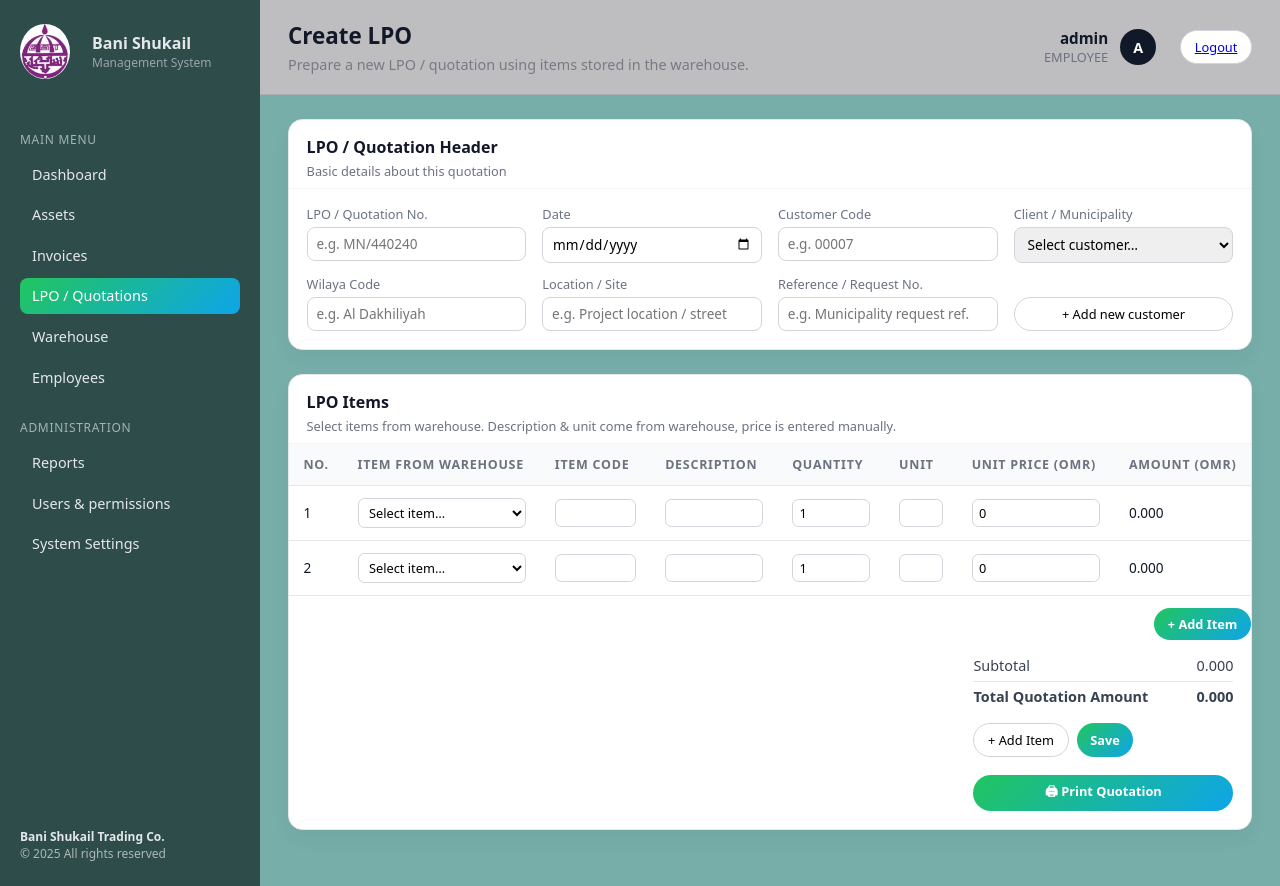
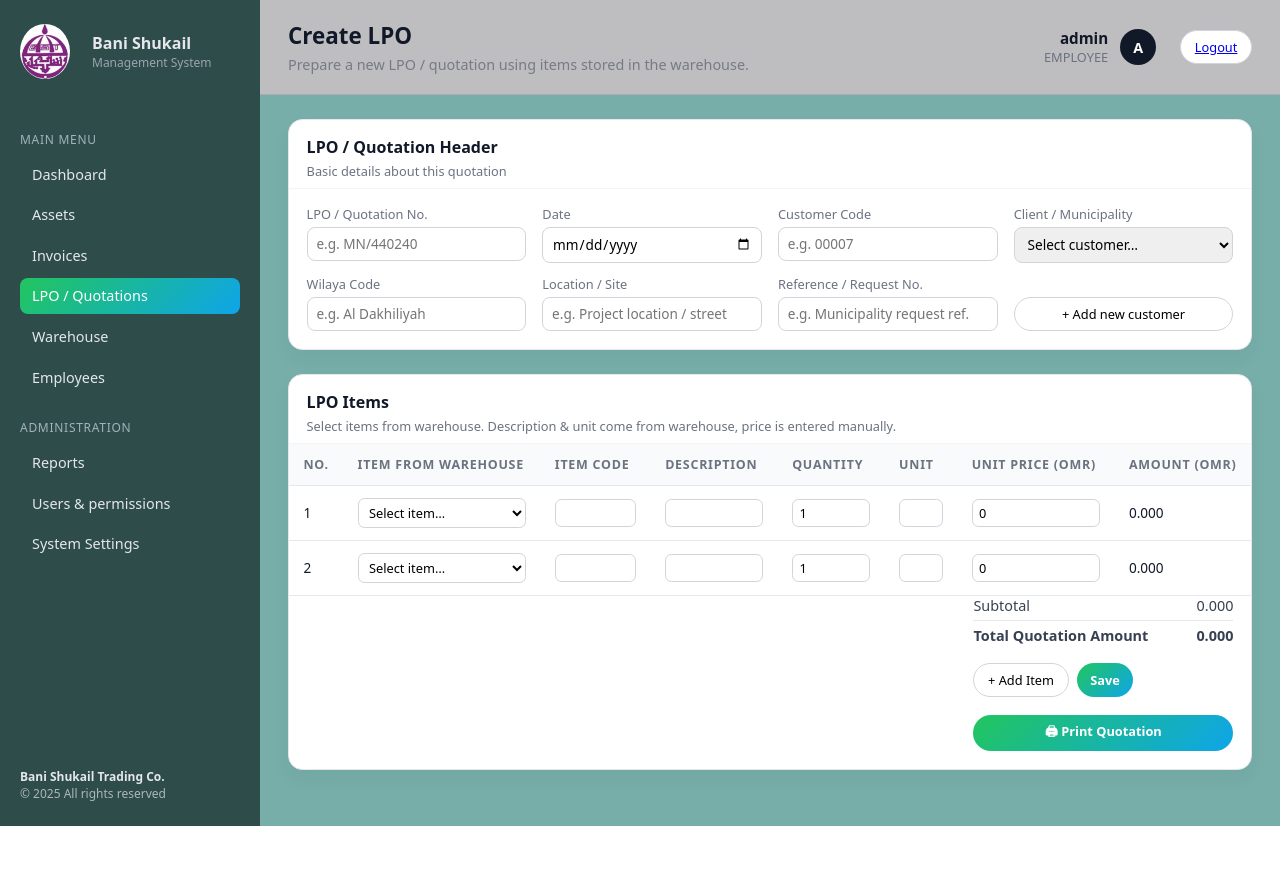
Before and after one commit to ALMAJD91/BaniShukailWebsite, a Django app: page /lpo/create/ in a window 1280 px wide. After the commit the page ends 826 px from the top, so only its background shows below. Run offline with Django 5.2, Linux system fonts and the light colour scheme; a user stored in the database is signed in.

Commit message:
Fix LPO page: remove duplicate button and require fields

```diff
--- a/templates/lpo_create.html
+++ b/templates/lpo_create.html
@@ -11,12 +11,12 @@
             <div class="form-grid">
                 <div class="field-group">
                     <label for="lpo-no">LPO / Quotation No.</label>
-                    <input id="lpo-no" type="text" placeholder="e.g. MN/440240" name="lpo_no" name="lpo_no">
+                    <input id="lpo-no" type="text" placeholder="e.g. MN/440240" name="lpo_no" required>
                 </div>
 
                 <div class="field-group">
                     <label for="lpo-date">Date</label>
-                    <input id="lpo-date" type="date" name="date" name="date">
+                    <input id="lpo-date" type="date" name="date" required>
                 </div>
 
                 <div class="field-group">
@@ -130,12 +130,7 @@
             </table>
         </div>
 
-        <div class="toolbar" style="margin-top: 0.75rem;">
-            <div class="toolbar-left"></div>
-            <div class="toolbar-right">
-                <button class="btn-primary" type="button" id="add-item-row-lpo">+ Add Item</button>
-            </div>
-        </div>
+
 
         <!-- Totals (without VAT) -->
         <div class="invoice-totals">
```
